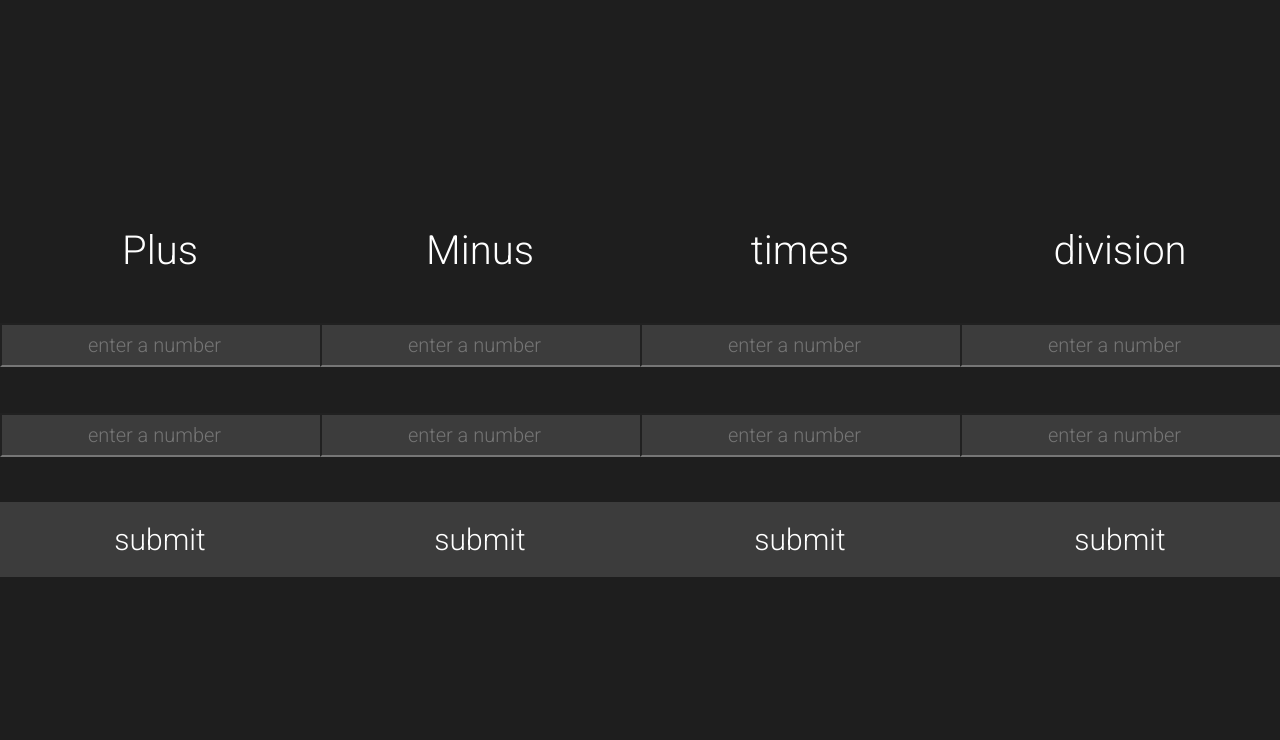
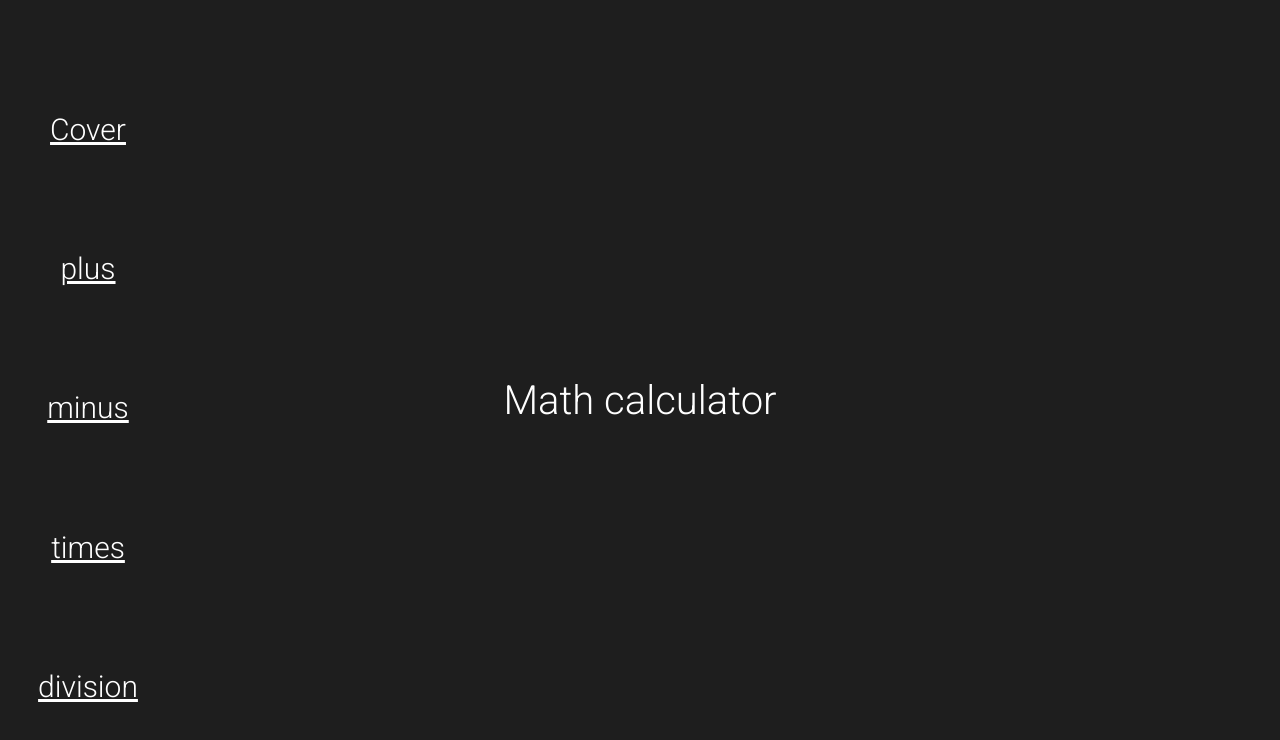
Before and after one commit to Jamcha123/math-server, a website: page public/index.html in a window 1280 px wide. Drawn offline with nearby package versions, Linux system fonts and the light colour scheme; no server answers.

Commit message:
en ny navbar

```diff
--- /dev/null
+++ b/public/index..js
@@ -0,0 +1,28 @@
+const arr = ["cover", "form1", "form2", "form3", "form4"]
+document.getElementById("cover1").addEventListener("click", () => {
+    document.getElementById("cover").style.scale = 1
+})
+document.getElementById("math1").addEventListener("click", () => {
+    arr.forEach((e) => {
+        document.getElementById(e).style.scale = 0
+    })
+    document.getElementById("form1").style.scale = 1
+})
+document.getElementById("math2").addEventListener("click", () => {
+    arr.forEach((e) => {
+        document.getElementById(e).style.scale = 0
+    })
+    document.getElementById("form2").style.scale = 1
+})
+document.getElementById("math3").addEventListener("click", () => {
+    arr.forEach((e) => {
+        document.getElementById(e).style.scale = 0
+    })
+    document.getElementById("form3").style.scale = 1
+})
+document.getElementById("math4").addEventListener("click", () => {
+    arr.forEach((e) => {
+        document.getElementById(e).style.scale = 0
+    })
+    document.getElementById("form4").style.scale = 1
+})
--- a/public/index.html
+++ b/public/index.html
@@ -4,10 +4,23 @@
     <meta charset="UTF-8">
     <meta name="viewport" content="width=device-width, initial-scale=1.0">
     <title>Document</title>
+    <script defer type="module" src="./index..js"></script>
     <link rel="stylesheet" href="./style.css">
 </head>
 <body>
+    <nav class="navbar">
+        <ul class="bar">
+            <li id="cover1">Cover</li>
+            <li id="math1">plus</li>
+            <li id="math2">minus</li>
+            <li id="math3">times</li>
+            <li id="math4">division</li>
+        </ul>
+    </nav>
     <div class="container">
+        <div class="cover" id="cover">
+            <h1>Math calculator</h1>
+        </div>
         <form action="/item1" id="form1" method="post">
             <h1>Plus</h1>
             <input type="number" class="nums" placeholder="enter a number">
--- a/public/style.css
+++ b/public/style.css
@@ -2,6 +2,40 @@
 body{
     background-color: rgb(30, 30, 30);
     overflow: hidden;
+}
+.navbar{
+    position: fixed;
+    width: 10em;
+    height: 100vh;
+    margin: auto;
+    padding: 0;
+    z-index: 99;
+}
+.bar{
+    width: 100%;
+    height: 100%;
+    margin: auto;
+    padding: 0;
+}
+.navbar .bar{
+    display: flex;
+    flex-direction: column;
+    align-items: center;
+    justify-content: space-evenly;
+    text-align: center;
+    list-style-type: none;
+}
+li{
+    font-family: 'Roboto', sans-serif;
+    font-weight: 300;
+    font-size: 30px;
+    text-decoration: underline;
+    color: white;
+    transition: all 0.5s;
+    cursor: pointer;
+}
+li:active{
+    color: black;
 }
 .container{
     position: absolute;
@@ -9,26 +43,33 @@ body{
     height: 50%;
     margin: auto;
     padding: 0;
+    z-index: 98;
 }
-.container, form{
+.container, form, .cover{
     display: flex;
     flex-direction: row;
     align-items: center;
     justify-content: space-evenly;
     text-align: center;
 }
-.container{
+.container, form, .cover{
     top: 50%;
     left: 50%;
     transform: translate(-50%, -50%);
 }
-form{
+form, .cover{
     width: 20em;
     height: 100%;
     margin: auto;
     padding: 0;
-    position: relative;
+    position: fixed;
+    transition: all 1s;
     flex-direction: column;
+    background-color: rgb(30, 30, 30);
+}
+.cover{
+    width: 21em;
+    z-index: 100;
 }
 h1, input, button{
     font-weight: 300;
```
